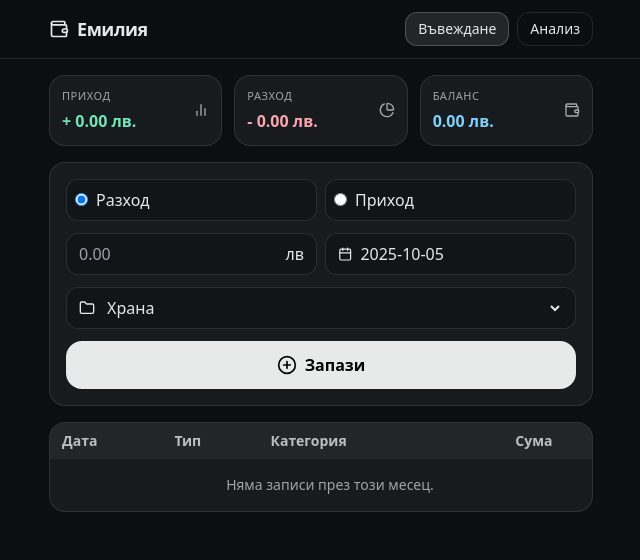
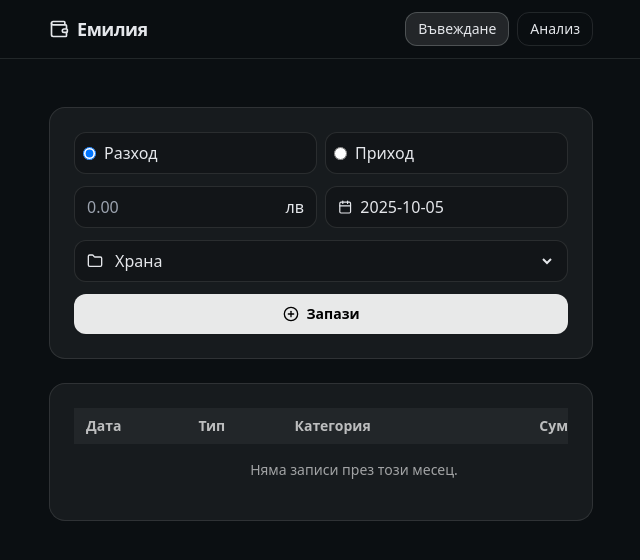
Before and after one commit to emmy649/budget-pwa-v1, a React (Vite) app: page / in a window 1280 px wide. Shown: the top 560 px of the page, without its empty margins (319-959 px from the left). Built offline with nearby package versions, Linux system fonts and the light colour scheme.

Commit message:
nova viziya na stranicite

```diff
--- a/src/App.jsx
+++ b/src/App.jsx
@@ -383,29 +383,10 @@ export default function App() {
 
       <main className="max-w-xl mx-auto p-4 pb-28 sm:pb-24">
         {tab === "input" ? (
-          <section className="space-y-4">
-            <div className="grid grid-cols-3 gap-2 sm:gap-3">
-              <StatCard
-                title="Приход"
-                value={`+ ${currency(totals.income)} лв.`}
-                icon={<BarChart2 className="w-4 h-4" />}
-                subtle="text-emerald-300"
-              />
-              <StatCard
-                title="Разход"
-                value={`- ${currency(totals.expense)} лв.`}
-                icon={<PieIcon className="w-4 h-4" />}
-                subtle="text-rose-300"
-              />
-              <StatCard
-                title="Баланс"
-                value={`${currency(totals.balance)} лв.`}
-                icon={<Wallet className="w-4 h-4" />}
-                subtle={totals.balance >= 0 ? "text-sky-300" : "text-amber-300"}
-              />
-            </div>
+          <section className="space-y-6 mt-6 sm:mt-8">
 
-            <div className="rounded-2xl border border-white/10 bg-white/5 p-3 sm:p-4">
+            <div className="rounded-2xl border border-white/10 bg-white/5 p-4 sm:p-6">
+
               <form onSubmit={addTransaction} className="space-y-3">
                 <div className="grid grid-cols-2 gap-2">
                   <label className="flex items-center gap-2 rounded-xl border border-white/10 bg-black/20 p-2 active:scale-[0.99]">
@@ -489,14 +470,17 @@ export default function App() {
 
                 <button
   type="submit"
-                  className="w-full inline-flex items-center justify-center gap-2 rounded-2xl bg-white/90 text-black py-3 font-semibold hover:bg-white active:scale-[0.995]"
+  className="w-full mt-4 inline-flex items-center justify-center gap-2 rounded-xl bg-white/90 text-black py-2.5 text-sm font-semibold shadow-sm hover:shadow-md
+ hover:bg-white active:scale-[0.995] transition-all"
 >
-                  <PlusCircle className="w-5 h-5" /> Запази
+  <PlusCircle className="w-4 h-4" /> Запази
 </button>
+
               </form>
             </div>
 
-            <div className="rounded-2xl border border-white/10 bg-white/5 overflow-hidden">
+           <div className="rounded-2xl border border-white/10 bg-white/5 overflow-hidden p-4 sm:p-6">
+
               <div className="w-full overflow-x-auto" role="region" aria-label="Хоризонтално превъртане на таблицата">
                 <table className="w-full min-w-[560px] text-sm">
                   <thead className="bg-white/5">
@@ -549,7 +533,9 @@ export default function App() {
             </div>
           </section>
         ) : (
+
           <section className="space-y-4">
+            {/* Навигация по месеци – САМО навигация */}
 <div className="rounded-2xl border border-white/10 bg-white/5 p-3 sm:p-4">
   <div className="flex items-center justify-between gap-2">
     <button onClick={prevMonth} className="p-2 rounded-xl border border-white/10 hover:bg-white/10" aria-label="Предишен месец">
@@ -562,8 +548,12 @@ export default function App() {
       <ArrowRight className="w-4 h-4" />
     </button>
   </div>
+</div>
 
-              <div className="mt-4 grid grid-cols-3 gap-2 sm:gap-3">
+{/* Обобщение (месец) – ОТДЕЛЕН контейнер */}
+<div className="rounded-2xl border border-white/10 bg-white/5 p-3 sm:p-4">
+
+  <div className="grid grid-cols-3 gap-2 sm:gap-3">
     <StatCard
       title="Приход (м.)"
       value={`+ ${currency(monthTotals.income)} лв.`}
@@ -584,6 +574,7 @@ export default function App() {
     />
   </div>
 </div>
+
 
             <div className="rounded-2xl border border-white/10 bg-white/5 p-3 sm:p-4">
               <h3 className="text-sm uppercase tracking-wider text-white/70 mb-3">Разходи по дни</h3>
```
Lines whose indentation alone changed are shown as unchanged.
